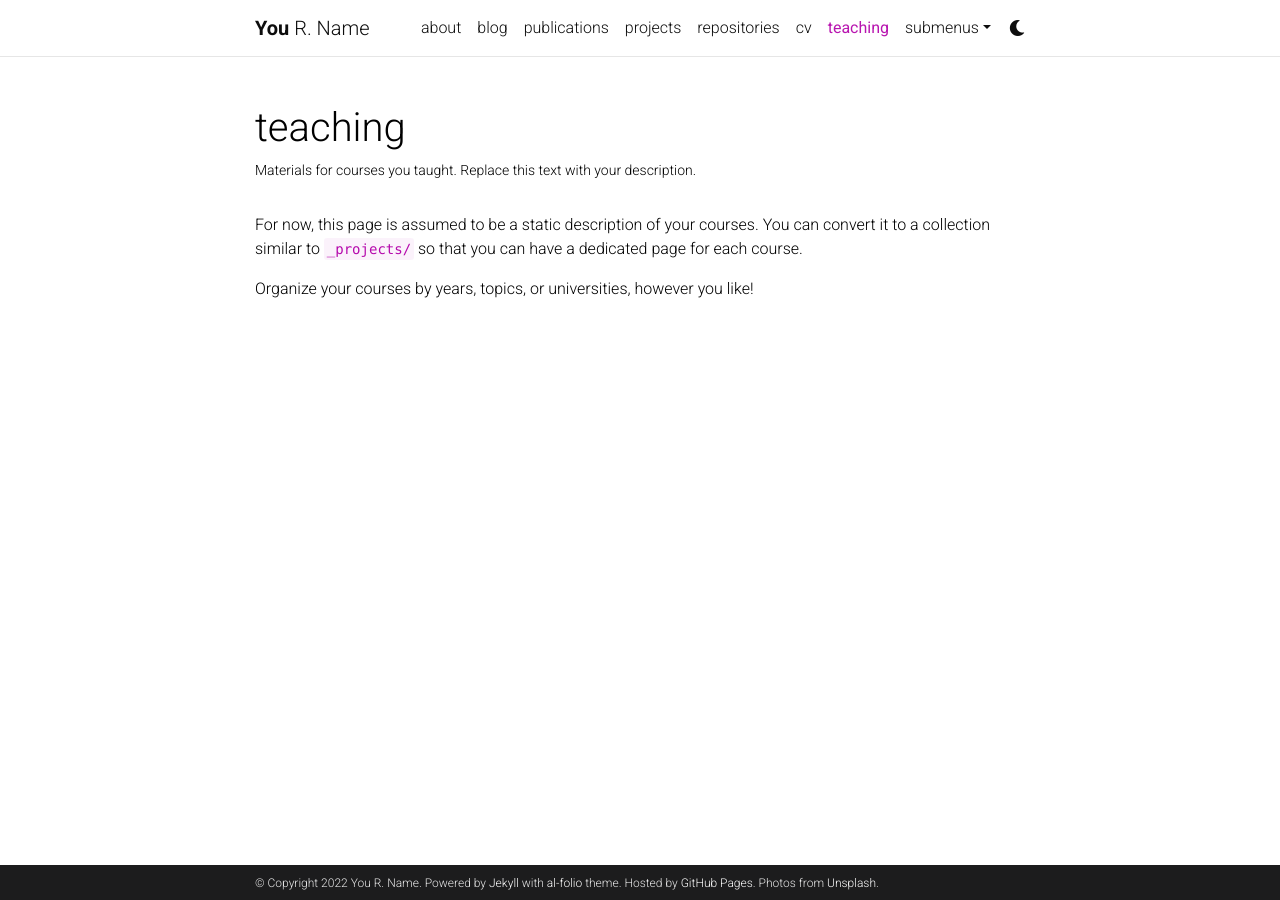
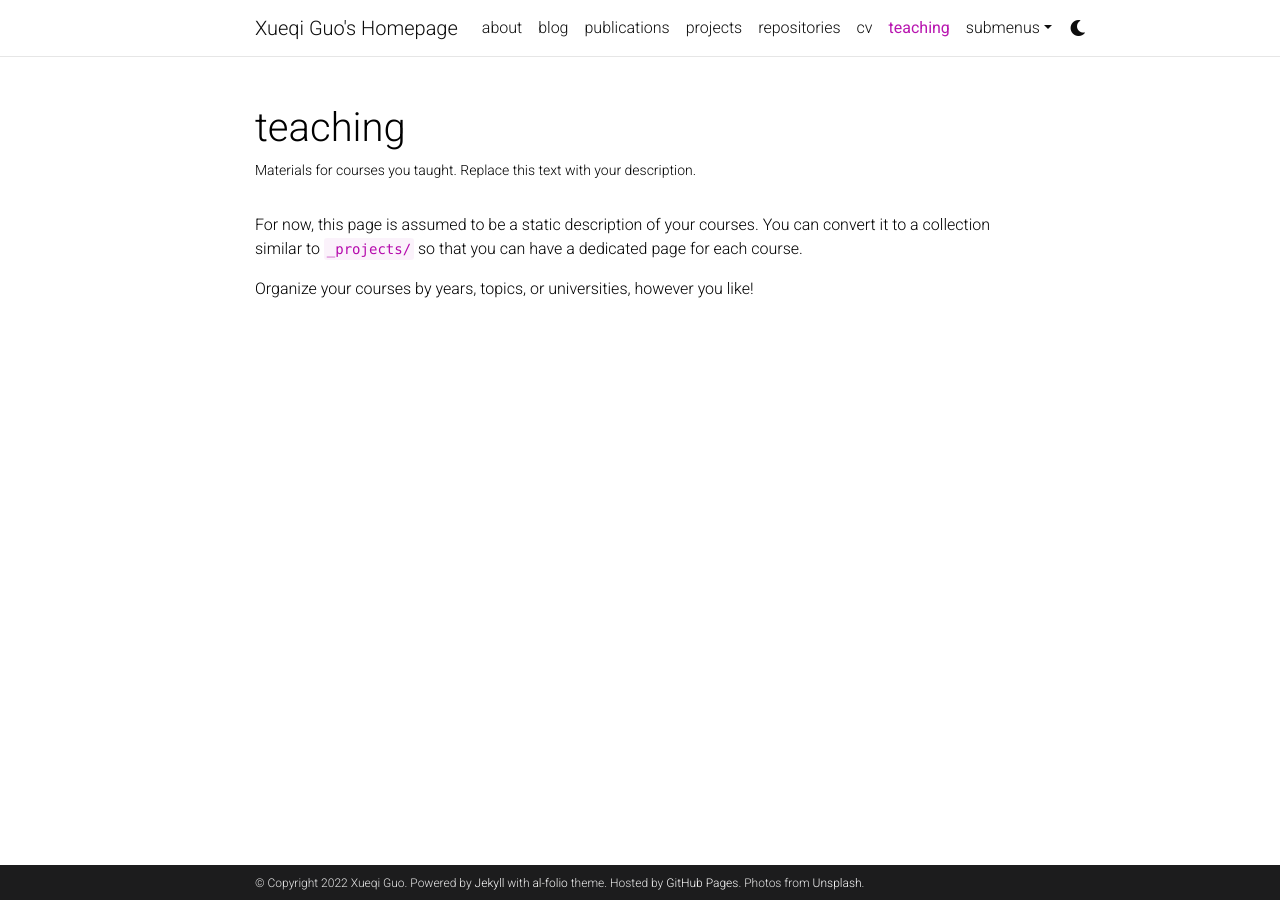
Before and after one commit to gxq1998/gxq1998.github.io, a Jekyll site: the page built from _pages/teaching.md, in a window 1280 px wide. Built offline with Jekyll 4.4.1, drawn with Linux system fonts in a browser that asks for light colours; comment, search, counter and statistics services are not loaded; a style sheet for code colours, icons or effects is not loaded.

Commit message:
Update _config.yml

```diff
--- a/_config.yml
+++ b/_config.yml
@@ -2,13 +2,13 @@
 # Site settings
 # -----------------------------------------------------------------------------
 
-title: blank # the website title (if blank, full name will be used instead)
-first_name: You
-middle_name: R.
-last_name: Name
-email: you@example.com
+title: Xueqi Guo's Homepage # the website title (if blank, full name will be used instead)
+first_name: Xueqi
+middle_name:
+last_name: Guo
+email: xueqi.guo@yale.edu
 description: > # the ">" symbol means to ignore newlines until "footer_text:"
-  A simple, whitespace theme for academics. Based on [*folio](https://github.com/bogoli/-folio) design.
+  Ph.D. candidate, Yale University
 footer_text: >
   Powered by <a href="https://jekyllrb.com/" target="_blank">Jekyll</a> with <a href="https://github.com/alshedivat/al-folio">al-folio</a> theme.
   Hosted by <a href="https://pages.github.com/" target="_blank">GitHub Pages</a>.
```
